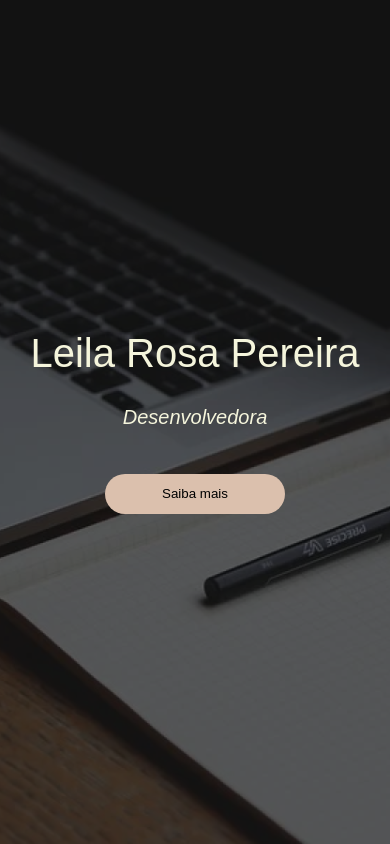
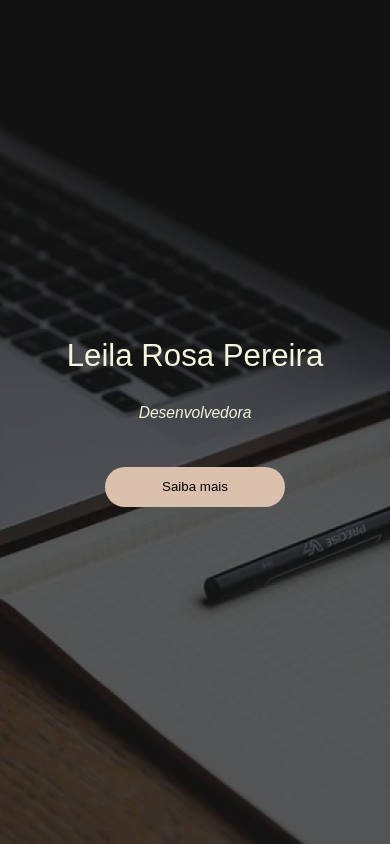
Before and after one commit to rosaaleila/landing-page-1, a plain HTML site: page index.html in a window 390 px wide. Drawn offline with Linux system fonts and the light colour scheme.

Commit message:
corrigindo tamanho da fonte

```diff
--- a/syle.css
+++ b/syle.css
@@ -30,13 +30,13 @@ main {
 }
 
 h1 {
-    font-size: clamp(40px, 8vw, 100px);
+    font-size: clamp(20px, 8vw, 100px);
     font-family: 'Montserrat', sans-serif;
     font-weight: 400;
 }
 
 .descricao {
-    font-size: clamp(20px, 4vw, 50px);
+    font-size: clamp(15px, 4vw, 50px);
     font-style: italic;
     font-weight: 400;
     font-family: 'Montserrat', sans-serif;
```
